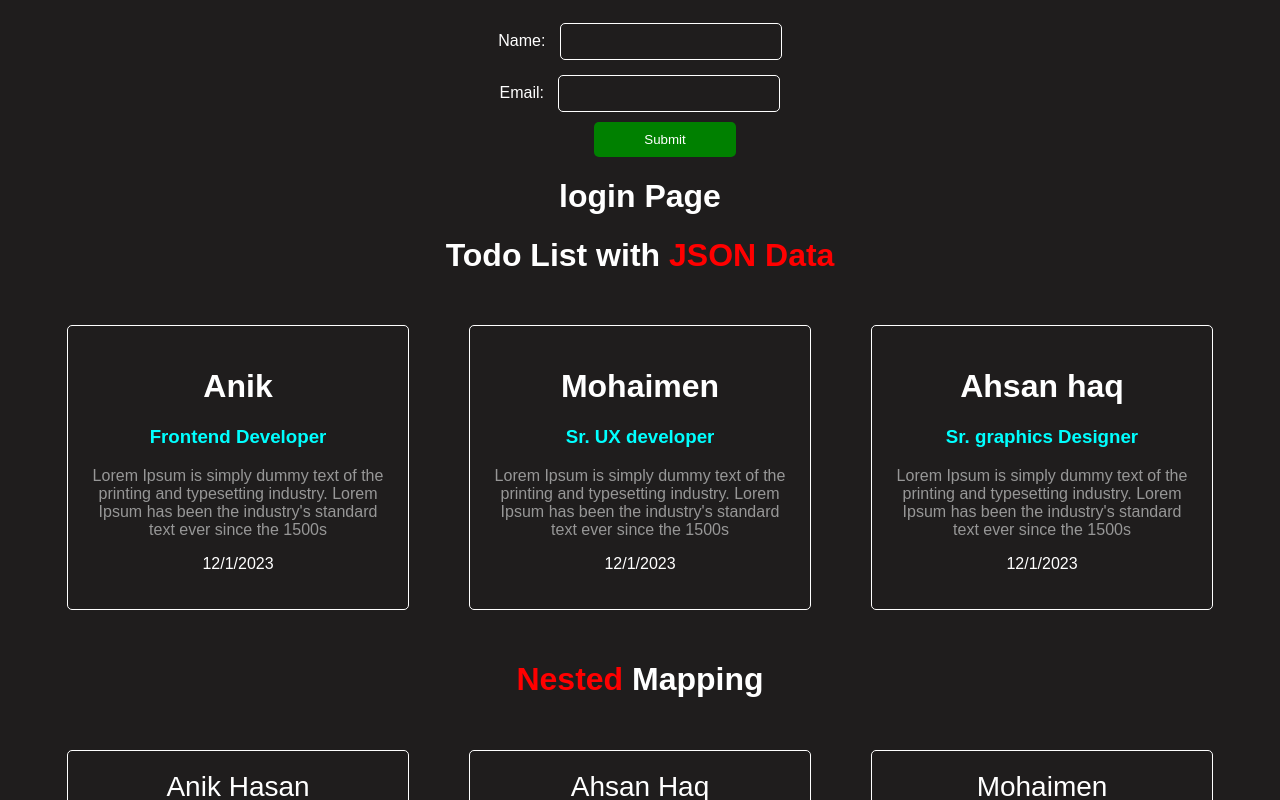
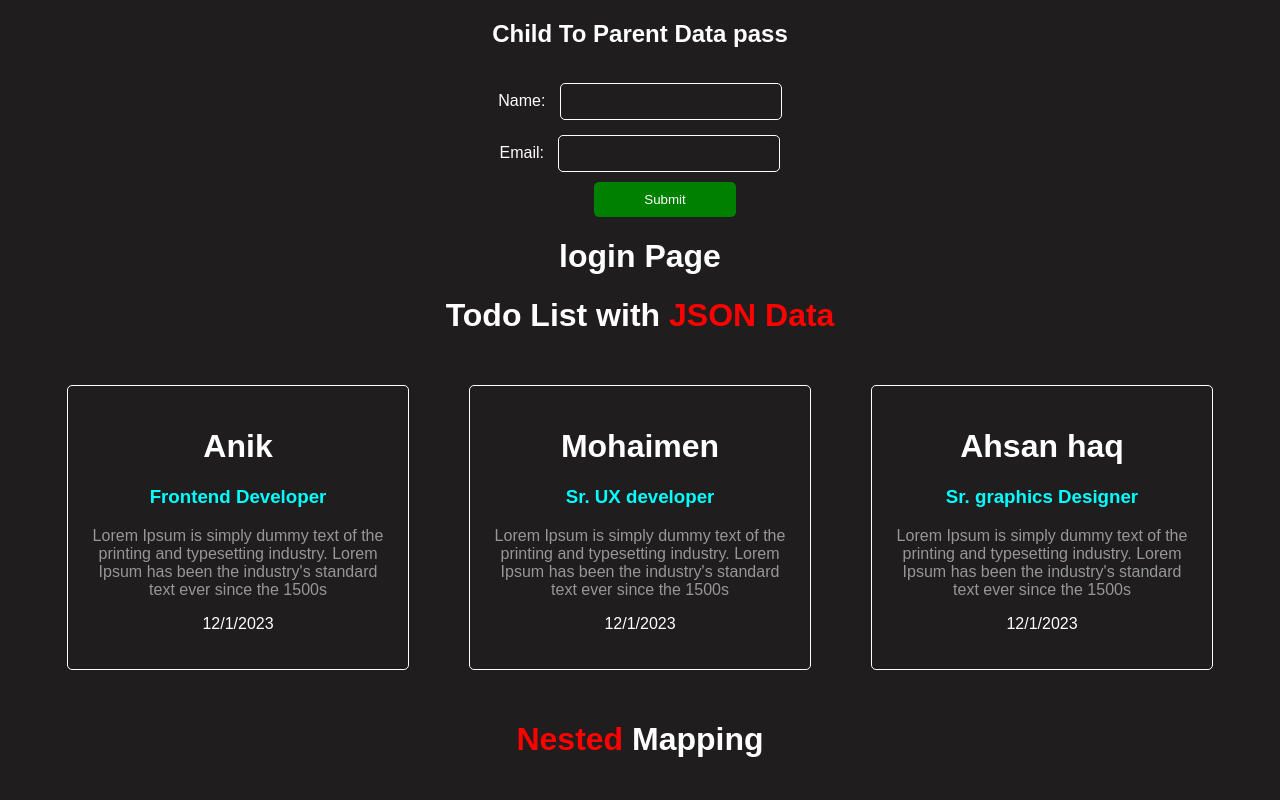
Before and after one commit to rajtomal/anisur-react-1, a React (Create React App) app: page / in a window 1280 px wide. Shown: the top 800 px of the page. Built offline with nearby package versions, Linux system fonts and the light colour scheme.

Commit message:
child to parent data tranfer process

```diff
--- a/src/App.js
+++ b/src/App.js
@@ -8,6 +8,7 @@ import Conditional from "./components/conditional-rendering/index"
 import EventIndex from "./components/event-handler-class/event-index"
 import Binding from "./components/event-binding/binding"
 import FromInput from "./components/from/from"
+import Child from './components/satet-lifting/child'
 
 
 
@@ -22,8 +23,13 @@ function App() {
   //   item.push(<Card titleName = {Data[x].titleName} title = {Data[x].title} detiles = {Data[x].detiles}/>)
   // }
 
+  const hendleChild = (child) => {
+    console.log("App: " + child)
+  }
+
   return (
     <div className="app">
+      <Child onChild={hendleChild} />
       <FromInput />
       <Conditional />
       <h1>Todo List with <strong style={{color : "red"}}>JSON Data</strong></h1>
--- /dev/null
+++ b/src/components/satet-lifting/child.js
@@ -0,0 +1,14 @@
+import React from 'react'
+
+const Child = (props) => {
+    const data = "I am From Child Data."
+    props.onChild(data)
+  return (
+    <div>
+        <h2>Child To Parent Data pass</h2>
+        <p>{props.data}</p>
+    </div>
+  )
+}
+
+export default Child;
```
